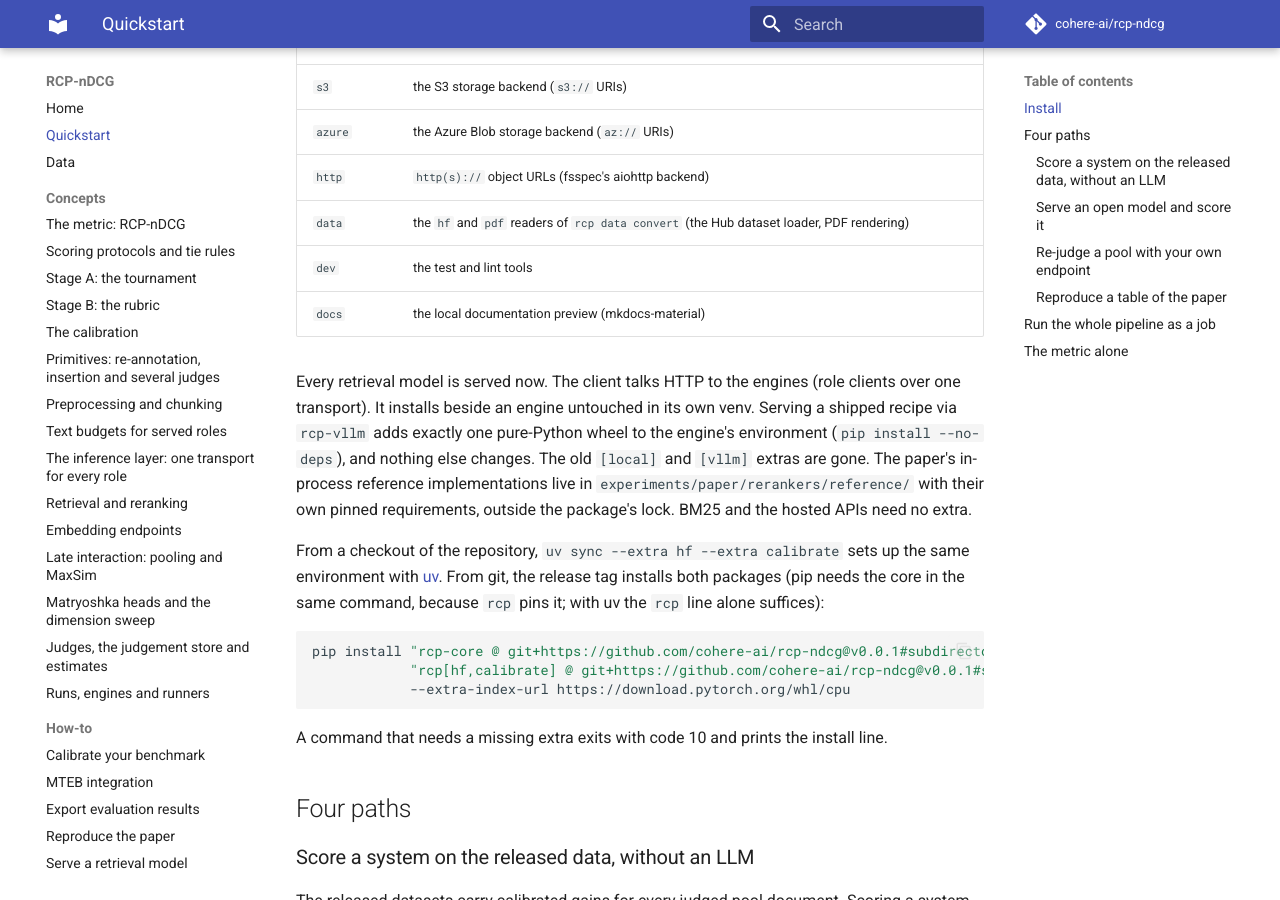
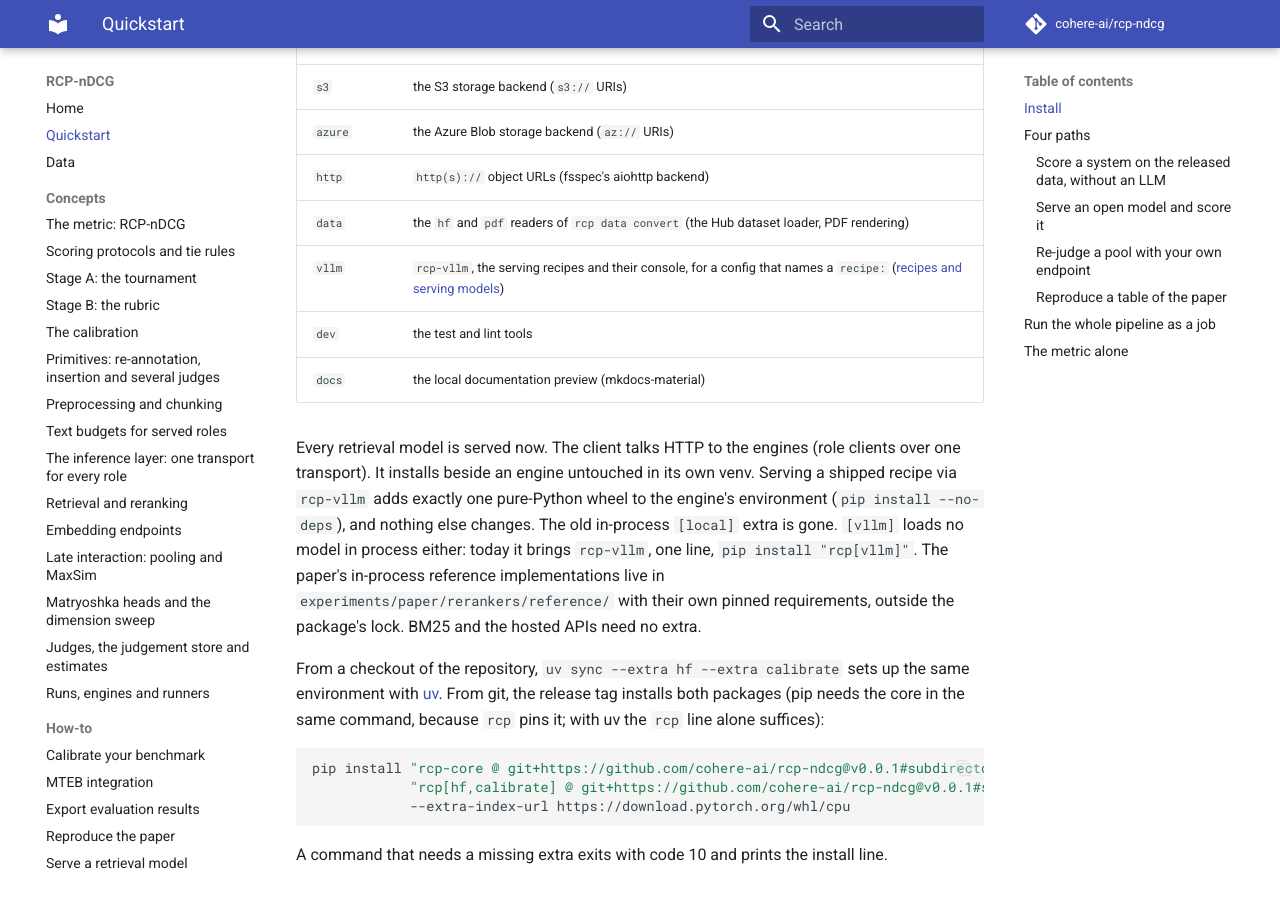
Before and after one commit to cohere-ai/rcp-ndcg, an MkDocs documentation site: the page built from docs/quickstart.md, in a window 1280 px wide and 900 px high, scrolled down 755 px. Built offline with MkDocs 1.6.1 and Material for MkDocs 9.7.7, drawn with Linux system fonts in a browser that asks for light colours; comment, search, counter and statistics services are not loaded.

Commit message:
docs(quickstart): the [vllm] extra ships
The page said the old `[local]` and `[vllm]` extras were gone, and its extras table had no
`vllm` row, while `packages/rcp/pyproject.toml` ships `vllm = ["rcp-vllm"]` for a config
that names a `recipe:`. A reader who grepped the manifest after reading the page found an
extra the page denied.

```diff
--- a/docs/quickstart.md
+++ b/docs/quickstart.md
@@ -27,13 +27,15 @@ installed by users ([its page](reference/rcp-test.md)). The extras:
 | `azure` | the Azure Blob storage backend (`az://` URIs) |
 | `http` | `http(s)://` object URLs (fsspec's aiohttp backend) |
 | `data` | the `hf` and `pdf` readers of `rcp data convert` (the Hub dataset loader, PDF rendering) |
+| `vllm` | `rcp-vllm`, the serving recipes and their console, for a config that names a `recipe:` ([recipes and serving models](reference/recipes.md)) |
 | `dev` | the test and lint tools |
 | `docs` | the local documentation preview (mkdocs-material) |
 
 Every retrieval model is served now. The client talks HTTP to the engines (role clients over one transport). It installs
 beside an engine untouched in its own venv. Serving a shipped recipe via `rcp-vllm` adds exactly one pure-Python
-wheel to the engine's environment (`pip install --no-deps`), and nothing else changes. The old `[local]` and `[vllm]`
-extras are gone. The paper's in-process reference implementations live in `experiments/paper/rerankers/reference/` with
+wheel to the engine's environment (`pip install --no-deps`), and nothing else changes. The old in-process `[local]`
+extra is gone. `[vllm]` loads no model in process either: today it brings `rcp-vllm`, one line,
+`pip install "rcp[vllm]"`. The paper's in-process reference implementations live in `experiments/paper/rerankers/reference/` with
 their own pinned requirements, outside the package's lock. BM25 and the hosted APIs need no extra.
 
 From a checkout of the repository, `uv sync --extra hf --extra calibrate` sets up the same environment with
```
